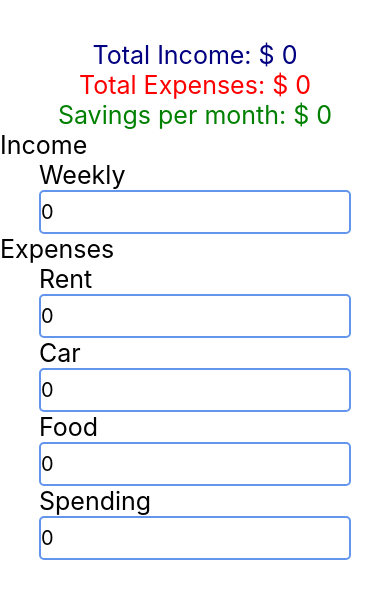
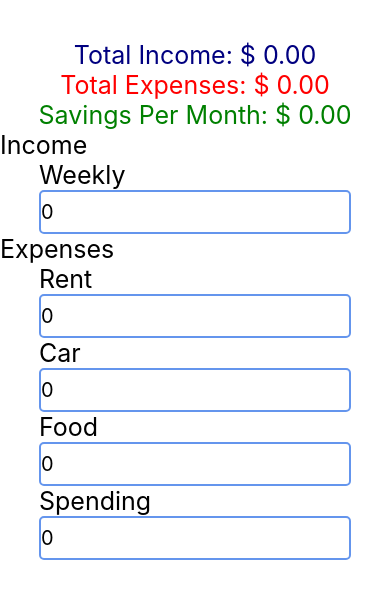
Before and after one commit to kevintamarus/budget-crunch, a React Native app: screen / in a window 390 px wide. Shown: the top 598 px of the page. Built offline with nearby package versions, Linux system fonts and the light colour scheme.

Commit message:
code cleanup

```diff
--- a/src/pages/Main.js
+++ b/src/pages/Main.js
@@ -26,25 +26,22 @@ export default class Main extends React.Component {
   };
 
   calculateIncome = () => {
-    const totalIncome = ((this.state.weeklyIncome / 5) * 22).toFixed(2);
+    const totalIncome = (this.state.weeklyIncome / 5) * 22;
     this.setState({ totalIncome }, this.calculateExpenses);
   };
 
   calculateExpenses = () => {
     const { rentExpenses, carExpenses, foodExpenses, spendingExpenses } = this.state;
-    const totalExpenses = (
+    const totalExpenses =
       (parseInt(rentExpenses) || 0) +
       (parseInt(carExpenses) || 0) +
       (parseInt(foodExpenses) || 0) +
-      (parseInt(spendingExpenses) || 0)
-    ).toFixed();
+      (parseInt(spendingExpenses) || 0);
     this.setState({ totalExpenses }, this.calculateSavings);
   };
 
   calculateSavings = () => {
-    const savings = (parseInt(this.state.totalIncome) - parseInt(this.state.totalExpenses)).toFixed(
-      2
-    );
+    const savings = parseInt(this.state.totalIncome) - parseInt(this.state.totalExpenses);
     this.setState({ savings });
   };
 
@@ -64,9 +61,9 @@ export default class Main extends React.Component {
         <View style={styles.container}>
           <View style={styles.blankView} />
           <View style={styles.displayContainer}>
-            <Text style={{ color: 'navy' }}>Total Income: $ {totalIncome}</Text>
-            <Text style={{ color: 'red' }}>Total Expenses: $ {totalExpenses}</Text>
-            <Text style={{ color: 'green' }}>Savings per month: $ {savings}</Text>
+            <Text style={{ color: 'navy' }}>Total Income: $ {totalIncome.toFixed(2)}</Text>
+            <Text style={{ color: 'red' }}>Total Expenses: $ {totalExpenses.toFixed(2)}</Text>
+            <Text style={{ color: 'green' }}>Savings Per Month: $ {savings.toFixed(2)}</Text>
           </View>
           <Text>Income</Text>
           <View style={styles.incomeFormContainer}>
```
